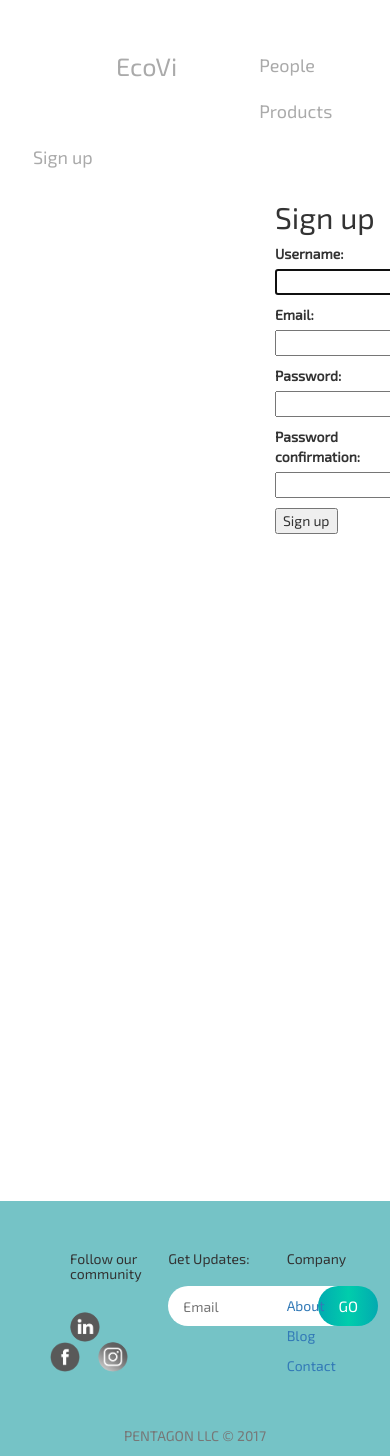
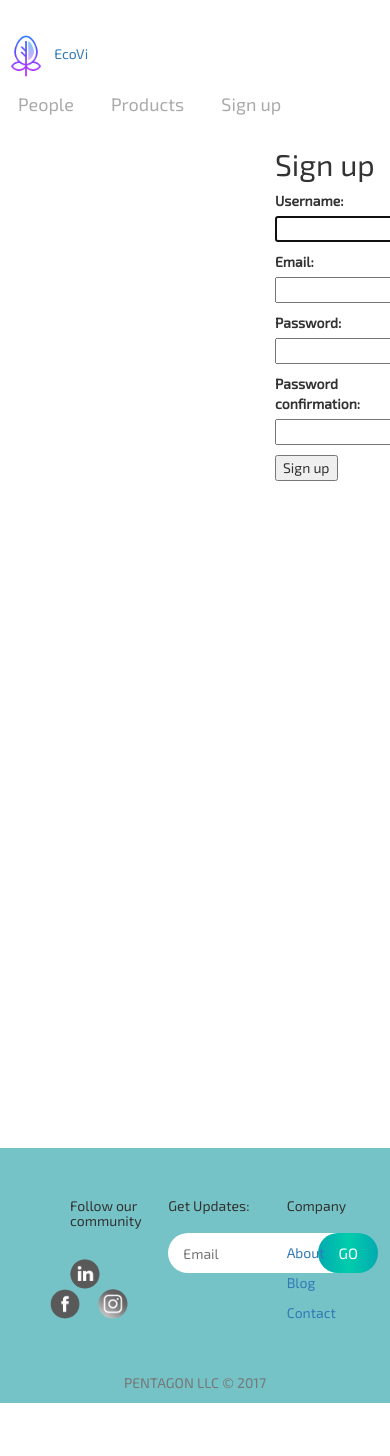
Before and after one commit to zona-li/ecovi, a Django app: page /homeowners/signup/ in a window 390 px wide; the page is wider, and only the part inside the window is pictured. After the commit the page ends 1403 px from the top of that part, so only its background shows below. Run offline with Django 3.2, Linux system fonts and the light colour scheme; some libraries are stand-ins or nearby versions.

Commit message:
use flex for nav bar in header

```diff
--- a/app/homestarter/main/templates/main/header.html
+++ b/app/homestarter/main/templates/main/header.html
@@ -20,8 +20,29 @@
 		.bg {
 			min-height: 800px;
 			font-family:'Exo 2';
-			padding-top: 40px;
+			padding-top: 30px;
 		}
+
+		/*large screen*/
+		.navbar {
+			display: flex;
+			/*border: 10px solid black;*/
+			flex-flow: row wrap;
+			justify-content: space-between;
+		}
+		/*medium screen*/
+		@media all and (max-width: 800px) {
+			.navbar {
+				justify-content: space-around;
+			}
+		}
+		/*small screens*/
+		@media all and (max-width: 500px) {
+			.navbar {
+				flex-direction: column;
+			}
+		}
+
 		.container-fluid {
 			padding-top: 40px;
 			padding-left: 50px;
@@ -73,9 +94,7 @@
 			left: 130px;
 		}
 		#emailBtn:hover {
-			/*background-color: #02AAB0; */
 			background-position: bottom 70px right 70px;
-			/*background-image: linear-gradient(to right, #77A1D3 0%, #79CBCA 51%, #77A1D3 100%);*/
 			transition-duration: 300ms;
 		}
 		#emailBtn:focus {
@@ -90,14 +109,16 @@
 
 <body>
 	<div class="bg">
-		<nav class="navbar navbar-toggleable-md navbar-light bg-faded">
-			<a class="navbar-brand" href='/' style="color:#aaa; margin-left: 100px; margin-right: 50px; font-size: 180% ">EcoVi</a>
-			<div class="navbar-collapse" id="navbarSupportedContent">
+		<nav class="navbar">
+			<div>
+				<img src="{% static "/pictures/logo.png" %}" alt="LOGO" width="50" height="50"/>
+				<a href='/'>EcoVi</a>
+			</div>
+			<div>
 				<a href='/search/'><button type="button" class="btn btn-link btn-lg">People</button></a>
 				<a href='/product/'><button type="button" class="btn btn-link btn-lg">Products</button></a>
 				<a href='/homeowners/signup/'><button type="button" class="btn btn-link btn-lg">Sign up</button></a>
 			</div>
-
 
 		</nav>
 		<div style="height: 1000px;">
```
Also changed, not shown: app/homestarter/main/static/pictures/logo.png (added).
